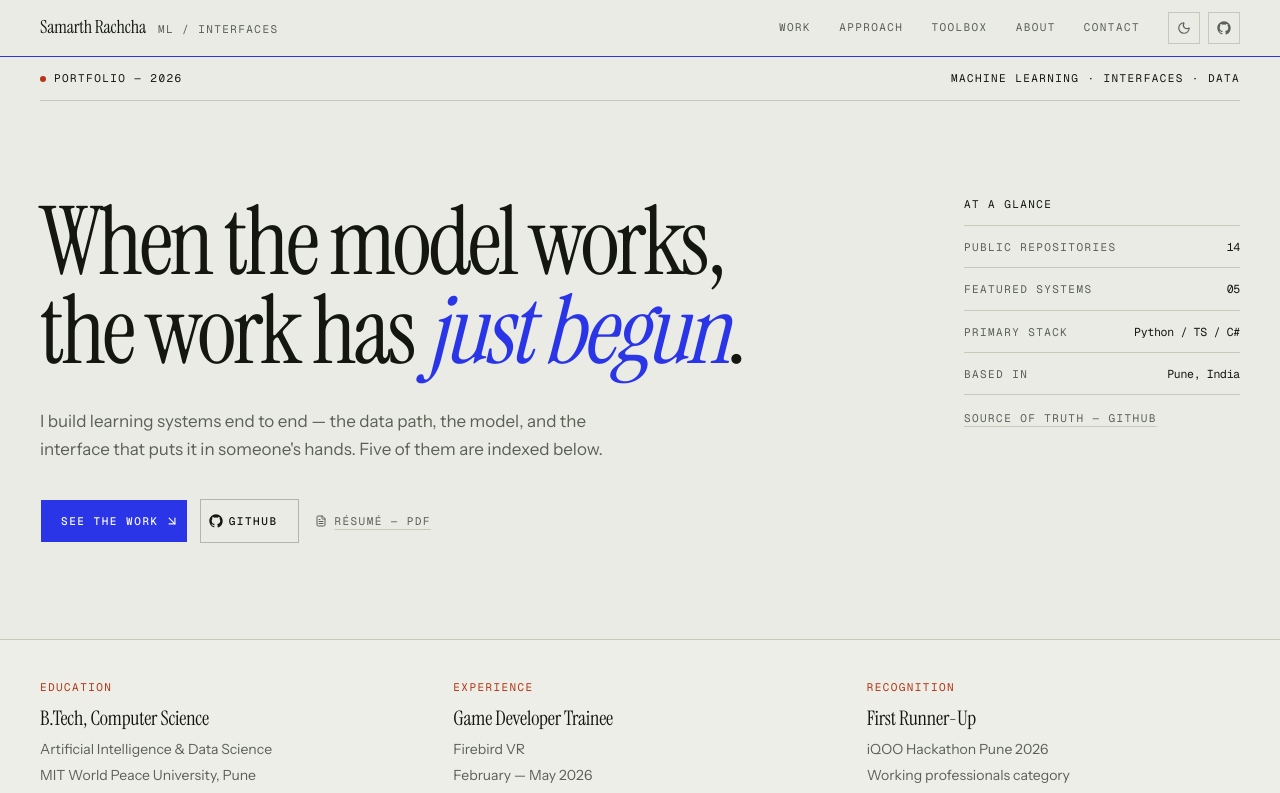
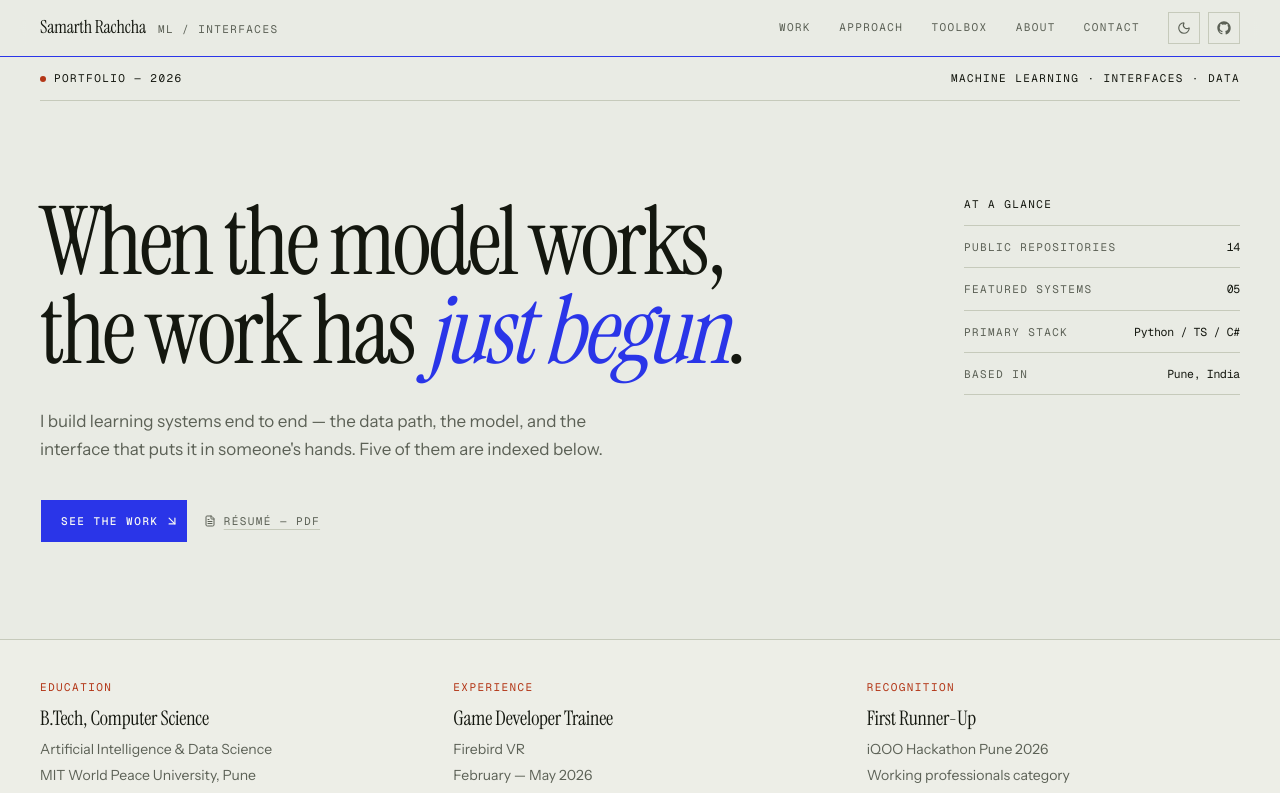
Before and after one commit to SamarthRachcha/Portfolio, a Next.js app: page / in a window 1280 px wide. Shown: the top 793 px of the page. Built offline with nearby package versions, Linux system fonts and the light colour scheme.

Commit message:
Drop duplicate GitHub links from the hero

```diff
--- a/components/hero.tsx
+++ b/components/hero.tsx
@@ -1,7 +1,6 @@
 import { ArrowDownRight, FileText } from "lucide-react";
 import { Button } from "@/components/ui/button";
-import { GitHubMark } from "@/components/icons";
-import { GITHUB_URL, RESUME_URL } from "@/lib/projects";
+import { RESUME_URL } from "@/lib/projects";
 
 const facts = [
   { label: "Public repositories", value: "14" },
@@ -57,16 +56,6 @@ export function Hero() {
                 <ArrowDownRight data-icon="inline-end" className="size-3.5" />
               </a>
             </Button>
-            <Button
-              asChild
-              variant="outline"
-              className="h-11 rounded-none border-ink/25 bg-transparent px-5 font-mono text-[0.6875rem] tracking-[0.14em] uppercase transition-colors hover:bg-ink hover:text-paper"
-            >
-              <a href={GITHUB_URL} target="_blank" rel="noreferrer noopener">
-                <GitHubMark data-icon="inline-start" className="size-3.5" />
-                GitHub
-              </a>
-            </Button>
             <a
               href={RESUME_URL}
               download="Samarth-Rachcha-Resume.pdf"
@@ -96,14 +85,6 @@ export function Hero() {
               </div>
             ))}
           </dl>
-          <a
-            href={`${GITHUB_URL}?tab=repositories`}
-            target="_blank"
-            rel="noreferrer noopener"
-            className="label mt-4 inline-block text-ink-muted underline decoration-rule decoration-1 underline-offset-4 transition-colors hover:text-accent hover:decoration-accent"
-          >
-            Source of truth — GitHub
-          </a>
         </aside>
       </div>
     </div>
```
